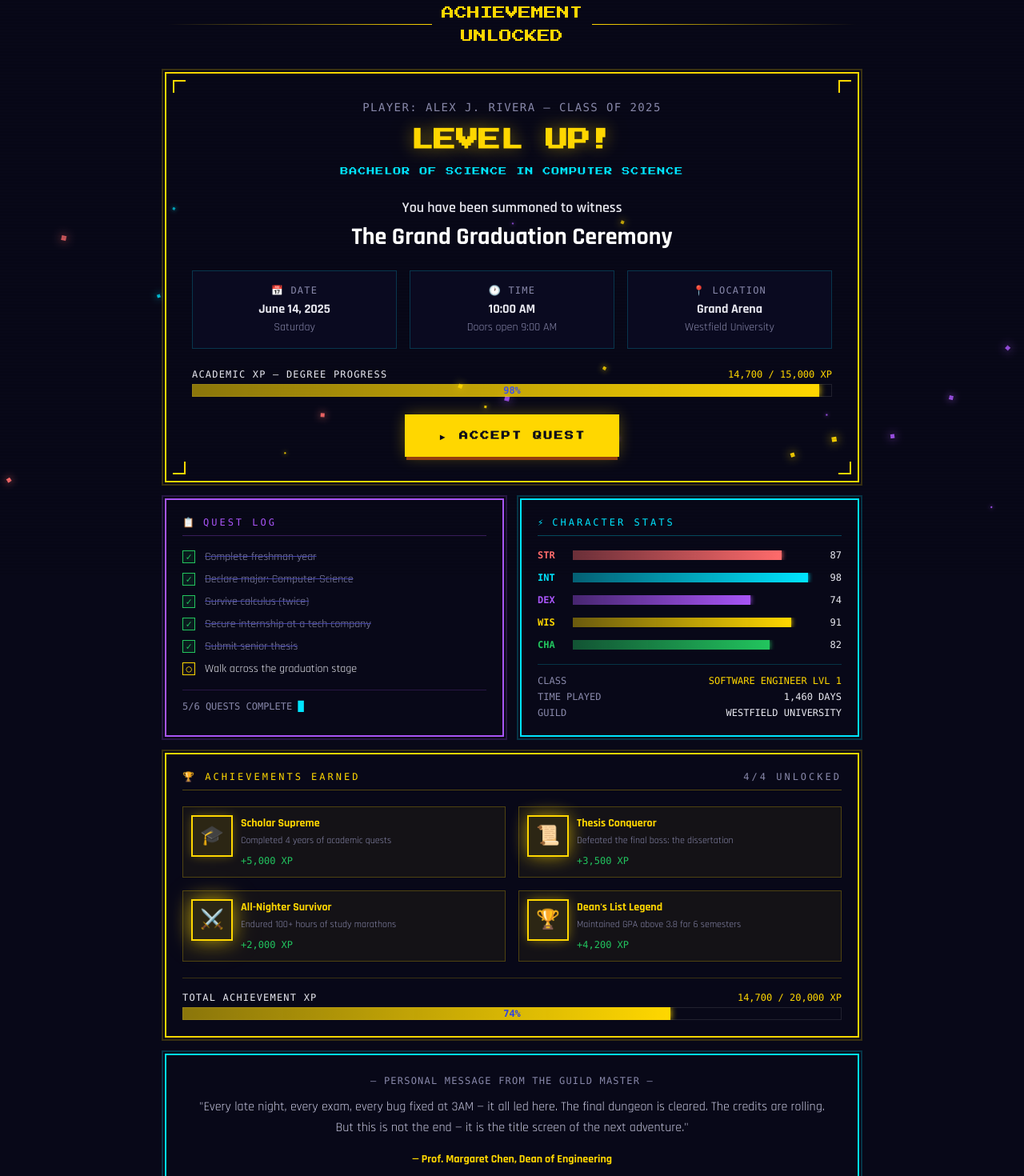
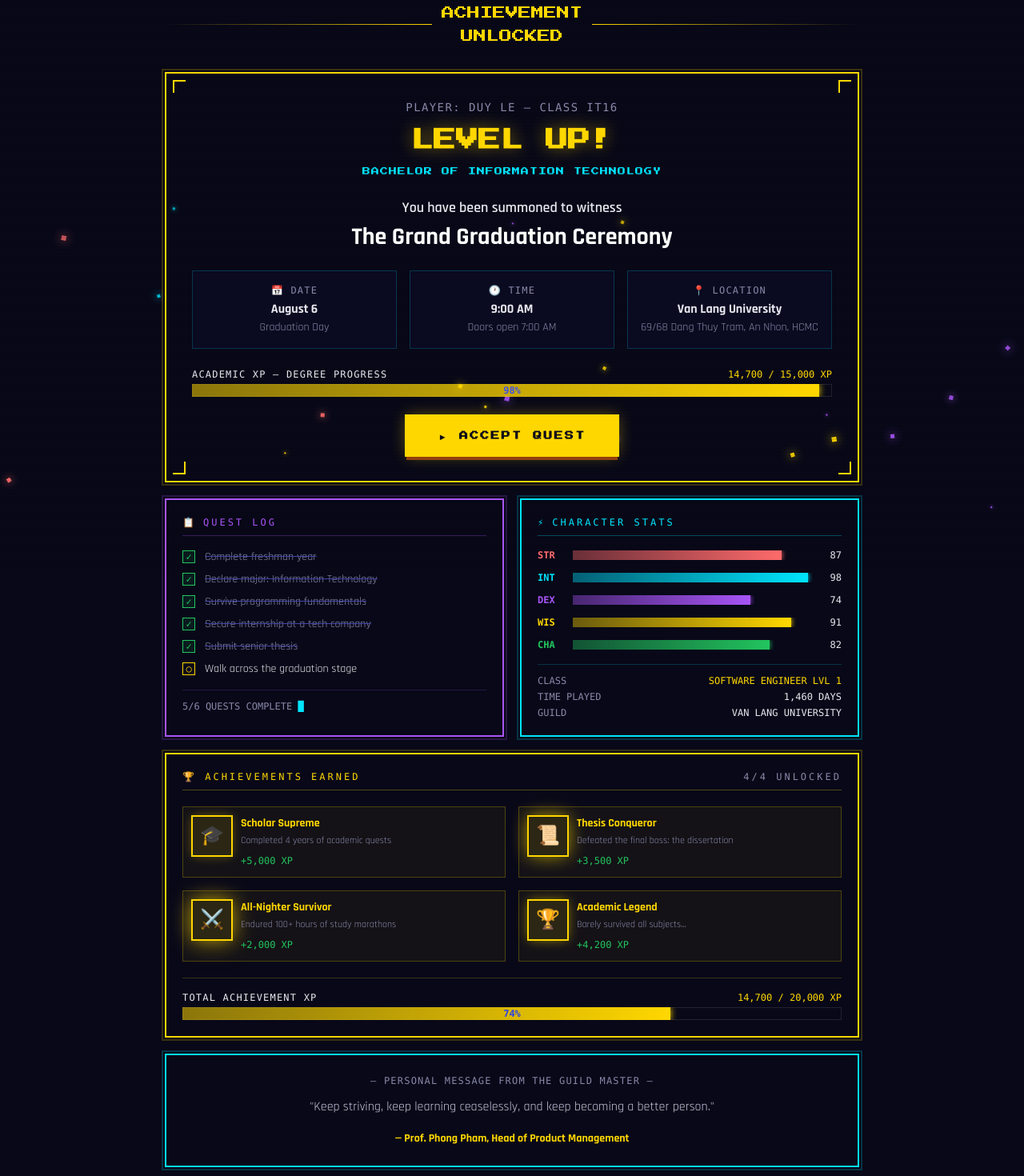
Before and after one commit to stv672/graduation-invitation, a React (Vite) app: page / in a window 1280 px wide. Shown: the part 80-1550 px from the top of the page at 80% size. Built offline with nearby package versions, Linux system fonts and the light colour scheme.

Commit message:
Add files via upload

```diff
--- a/src/app/App.tsx
+++ b/src/app/App.tsx
@@ -4,13 +4,13 @@ const ACHIEVEMENTS = [
   { id: 1, icon: "🎓", title: "Scholar Supreme", desc: "Completed 4 years of academic quests", xp: 5000, unlocked: true },
   { id: 2, icon: "📜", title: "Thesis Conqueror", desc: "Defeated the final boss: the dissertation", xp: 3500, unlocked: true },
   { id: 3, icon: "⚔️", title: "All-Nighter Survivor", desc: "Endured 100+ hours of study marathons", xp: 2000, unlocked: true },
-  { id: 4, icon: "🏆", title: "Dean's List Legend", desc: "Maintained GPA above 3.8 for 6 semesters", xp: 4200, unlocked: true },
+  { id: 4, icon: "🏆", title: "Academic Legend", desc: "Barely survived all subjects...", xp: 4200, unlocked: true },
 ];
 
 const QUESTS = [
   { label: "Complete freshman year", done: true },
-  { label: "Declare major: Computer Science", done: true },
-  { label: "Survive calculus (twice)", done: true },
+  { label: "Declare major: Information Technology", done: true },
+  { label: "Survive programming fundamentals", done: true },
   { label: "Secure internship at a tech company", done: true },
   { label: "Submit senior thesis", done: true },
   { label: "Walk across the graduation stage", done: false },
@@ -155,7 +155,7 @@ function FloatingPixels() {
 }
 
 function formatSlugToName(slug: string): string {
-  if (!slug) return "Player";
+  if (!slug) return "Minh Thư";
   return slug
     .split("-")
     .map(word => word.charAt(0).toUpperCase() + word.slice(1).toLowerCase())
@@ -208,7 +208,7 @@ function CongratulationsPopup({ onClose, recipientName }: { onClose: () => void;
             className="hover:opacity-70 transition-opacity"
             style={{ color: "#080818", fontFamily: "'Press Start 2P'", fontSize: "10px" }}
           >
-            ✕
+            ✖
           </button>
         </div>
 
@@ -238,8 +238,8 @@ function CongratulationsPopup({ onClose, recipientName }: { onClose: () => void;
             style={{ color: "#c8c8e0", fontFamily: "'Rajdhani', sans-serif" }}
           >
             You have been invited to the ceremony. Please be there at{" "}
-            <span style={{ color: "#00e5ff", fontWeight: 700 }}>9:00 AM</span> on{" "}
-            <span style={{ color: "#00e5ff", fontWeight: 700 }}>6th of August</span>.
+            <span style={{ color: "#00e5ff", fontWeight: 700 }}>9:00 AM</span> (Doors open at{" "}
+            <span style={{ color: "#00e5ff", fontWeight: 700 }}>7:00 AM</span>).
           </div>
 
           {/* Warning box */}
@@ -255,7 +255,7 @@ function CongratulationsPopup({ onClose, recipientName }: { onClose: () => void;
               animation: "glow-pulse 1.5s ease-in-out infinite",
             }}
           >
-            ⚠ AND DON&apos;T BE LATE ⚠
+            ⚠️ AND DON&apos;T BE LATE ⚠️
           </div>
 
           {/* OK button */}
@@ -286,7 +286,7 @@ export default function App() {
   const totalXP = ACHIEVEMENTS.reduce((s, a) => s + a.xp, 0);
 
   const slug = window.location.pathname.split("/").filter(Boolean).pop() ?? "";
-  const guestName = formatSlugToName(slug);
+  const guestName = slug ? formatSlugToName(slug) : "Minh Thư";
 
   useEffect(() => {
     const t = setTimeout(() => setShowAchievements(true), 600);
@@ -342,7 +342,7 @@ export default function App() {
             ))}
 
             <div className="mb-2 text-sm font-mono tracking-widest" style={{ color: "#8888aa" }}>
-              PLAYER: ALEX J. RIVERA — CLASS OF 2025
+              PLAYER: DUY LE — CLASS IT16
             </div>
 
             <h1
@@ -366,7 +366,7 @@ export default function App() {
                 letterSpacing: "0.1em",
               }}
             >
-              BACHELOR OF SCIENCE IN COMPUTER SCIENCE
+              BACHELOR OF INFORMATION TECHNOLOGY
             </div>
 
             <div className="text-lg font-semibold mb-1" style={{ color: "#e8e8f0" }}>
@@ -379,9 +379,9 @@ export default function App() {
             {/* Event details grid */}
             <div className="grid grid-cols-1 sm:grid-cols-3 gap-4 mb-6">
               {[
-                { label: "📅 DATE", value: "June 14, 2025", sub: "Saturday" },
-                { label: "🕐 TIME", value: "10:00 AM", sub: "Doors open 9:00 AM" },
-                { label: "📍 LOCATION", value: "Grand Arena", sub: "Westfield University" },
+                { label: "📅 DATE", value: "August 6", sub: "Graduation Day" },
+                { label: "🕐 TIME", value: "9:00 AM", sub: "Doors open 7:00 AM" },
+                { label: "📍 LOCATION", value: "Van Lang University", sub: "69/68 Dang Thuy Tram, An Nhon, HCMC" },
               ].map(item => (
                 <div
                   key={item.label}
@@ -495,7 +495,7 @@ export default function App() {
                 </div>
                 <div className="flex justify-between text-xs font-mono mt-1">
                   <span style={{ color: "#8888aa" }}>GUILD</span>
-                  <span style={{ color: "#e8e8f0" }}>WESTFIELD UNIVERSITY</span>
+                  <span style={{ color: "#e8e8f0" }}>VAN LANG UNIVERSITY</span>
                 </div>
               </div>
             </div>
@@ -557,12 +557,10 @@ export default function App() {
                 — PERSONAL MESSAGE FROM THE GUILD MASTER —
               </div>
               <p className="text-base leading-relaxed" style={{ color: "#c8c8e0" }}>
-                "Every late night, every exam, every bug fixed at 3AM — it all led here.
-                The final dungeon is cleared. The credits are rolling. But this is not the end
-                — it is the title screen of the next adventure."
+                "Keep striving, keep learning ceaselessly, and keep becoming a better person."
               </p>
               <div className="mt-4 font-bold text-sm" style={{ color: "#ffd700" }}>
-                — Prof. Margaret Chen, Dean of Engineering
+                — Prof. Phong Pham, Head of Product Management
               </div>
             </div>
           </PixelBorder>
```
